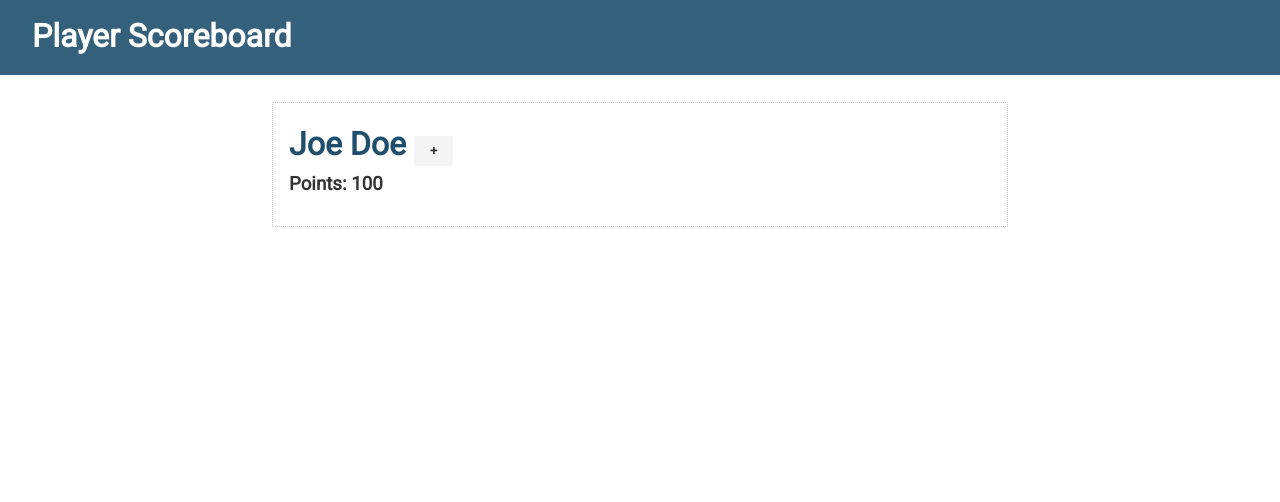
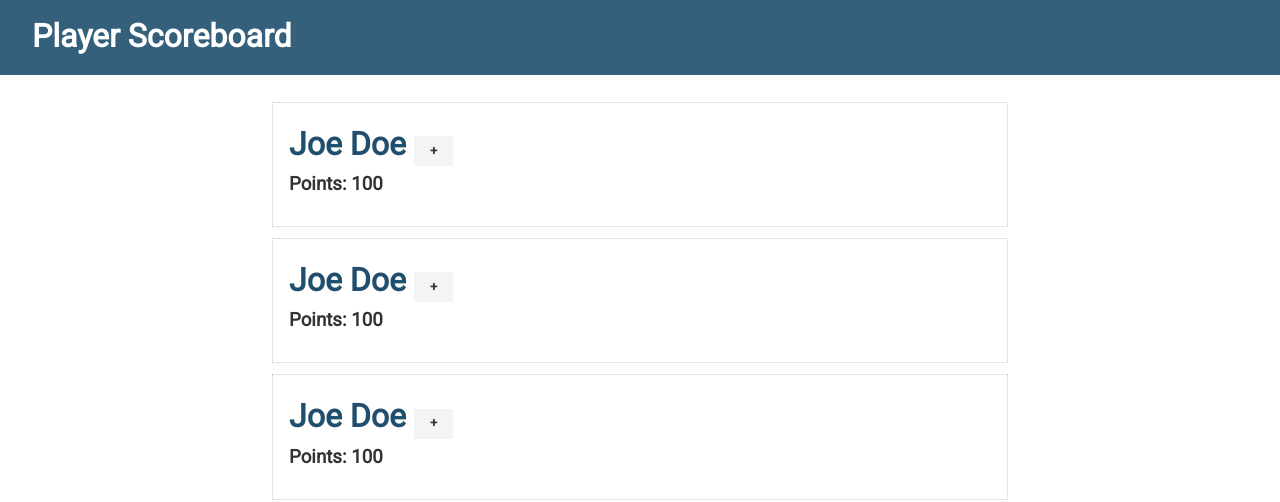
Before and after one commit to BeataJ/scoreBoard-svelte, a Svelte app: page / in a window 1280 px wide. Shown: the top 502 px of the page. Built offline with nearby package versions, Linux system fonts and the light colour scheme.

Commit message:
add atrr name points

```diff
--- a/src/App.svelte
+++ b/src/App.svelte
@@ -20,5 +20,11 @@
 
 <Navbar />
 <div class="container">
-  <Player />
+  {#if players.length === 0}
+    <p>No Players</p>
+  {:else}
+    {#each players as player}
+      <Player nane={player.name} points={player.points} />
+    {/each}
+  {/if}
 </div>
```
